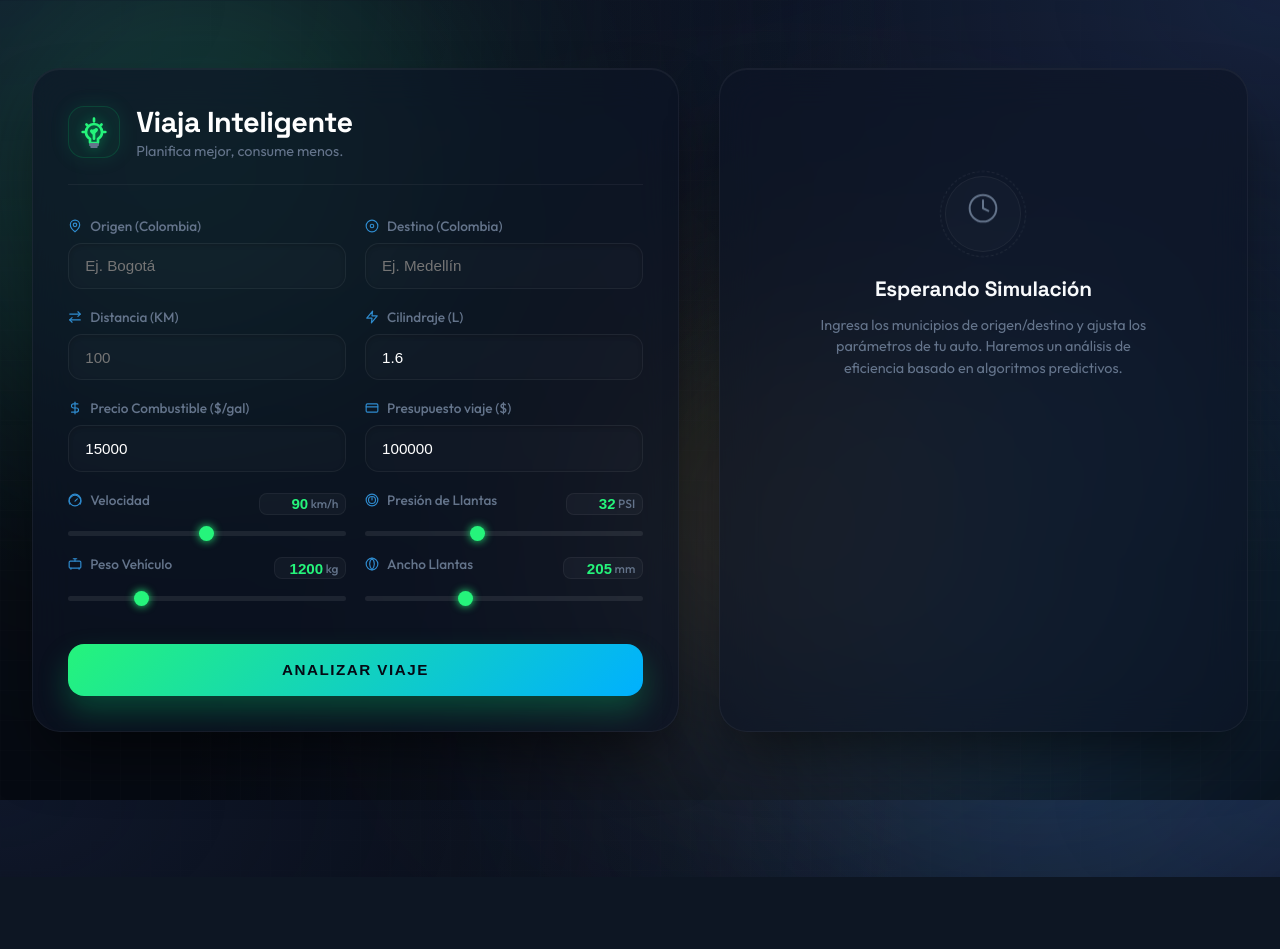
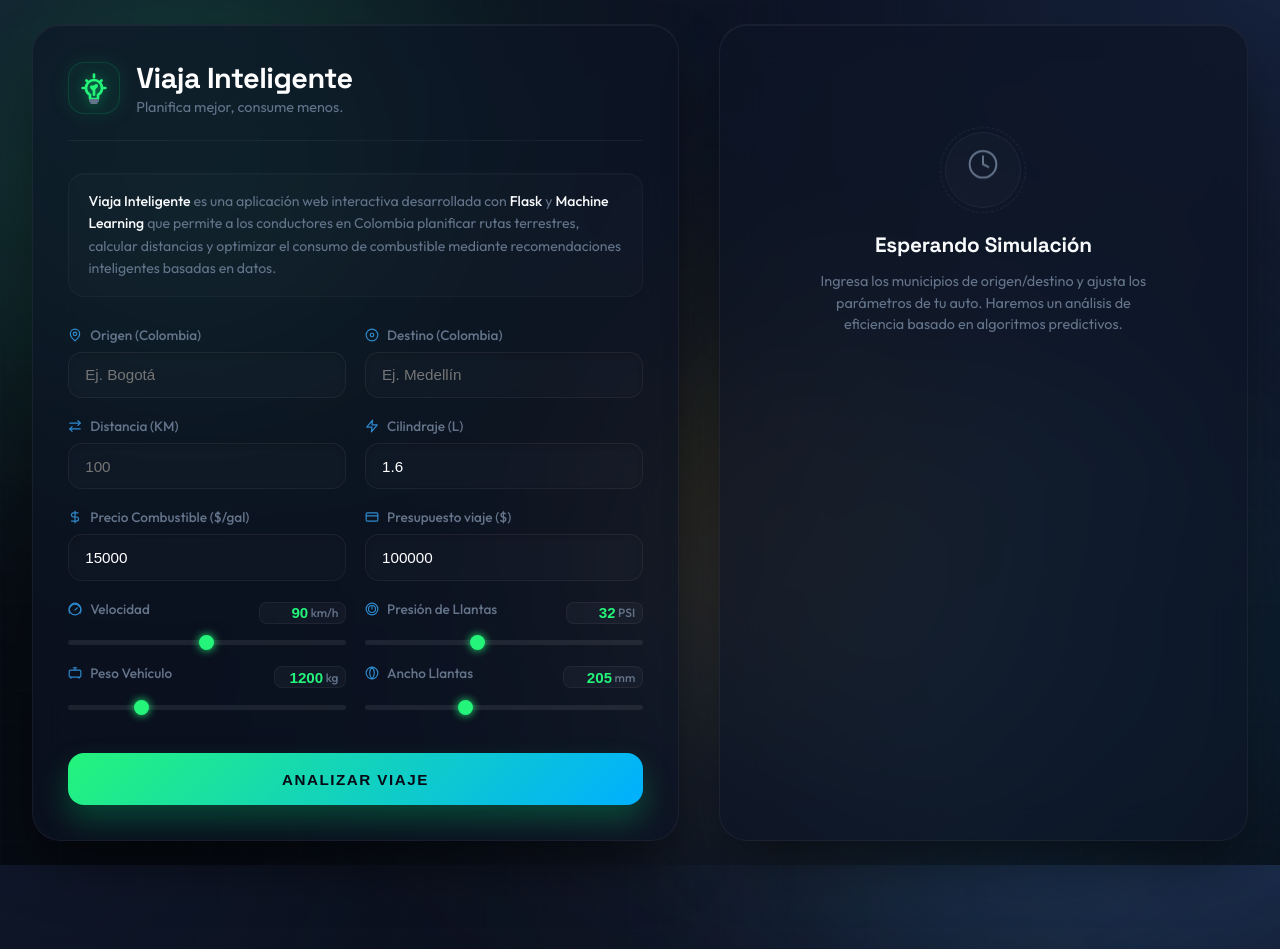
Before and after one commit to Wilcam1/Viaja_Inteligente, a Flask app: page / in a window 1280 px wide; the page is wider, and only the part inside the window is pictured. Before the commit the page ends 877 px from the top of that part, so only its background shows below. Run offline with Flask 3, Linux system fonts and the light colour scheme.

Commit message:
feat: añadir parrafo descriptivo del proyecto en el home

```diff
--- a/static/style.css
+++ b/static/style.css
@@ -156,6 +156,22 @@ h1, h2, h3, h4, .logo-title, .section-title, .ia-version {
     font-size: 0.9rem;
     color: var(--text-muted);
     margin-top: 0.1rem;
+}
+
+.project-description {
+    font-size: 0.88rem;
+    line-height: 1.6;
+    color: var(--text-muted);
+    margin-bottom: 1.8rem;
+    background: rgba(255, 255, 255, 0.015);
+    border: 1px solid rgba(255, 255, 255, 0.03);
+    padding: 1rem 1.2rem;
+    border-radius: 16px;
+    box-shadow: inset 0 1px 0 rgba(255, 255, 255, 0.02);
+}
+.project-description strong {
+    color: var(--text);
+    font-weight: 500;
 }
 
 /* Grillas de Formulario */
--- a/templates/index.html
+++ b/templates/index.html
@@ -38,6 +38,10 @@
                     <p class="logo-subtitle">Planifica mejor, consume menos.</p>
                 </div>
             </div>
+
+            <p class="project-description">
+                <strong>Viaja Inteligente</strong> es una aplicación web interactiva desarrollada con <strong>Flask</strong> y <strong>Machine Learning</strong> que permite a los conductores en Colombia planificar rutas terrestres, calcular distancias y optimizar el consumo de combustible mediante recomendaciones inteligentes basadas en datos.
+            </p>
 
             <form id="fuelForm">
                 <div class="form-grid-2">
```
